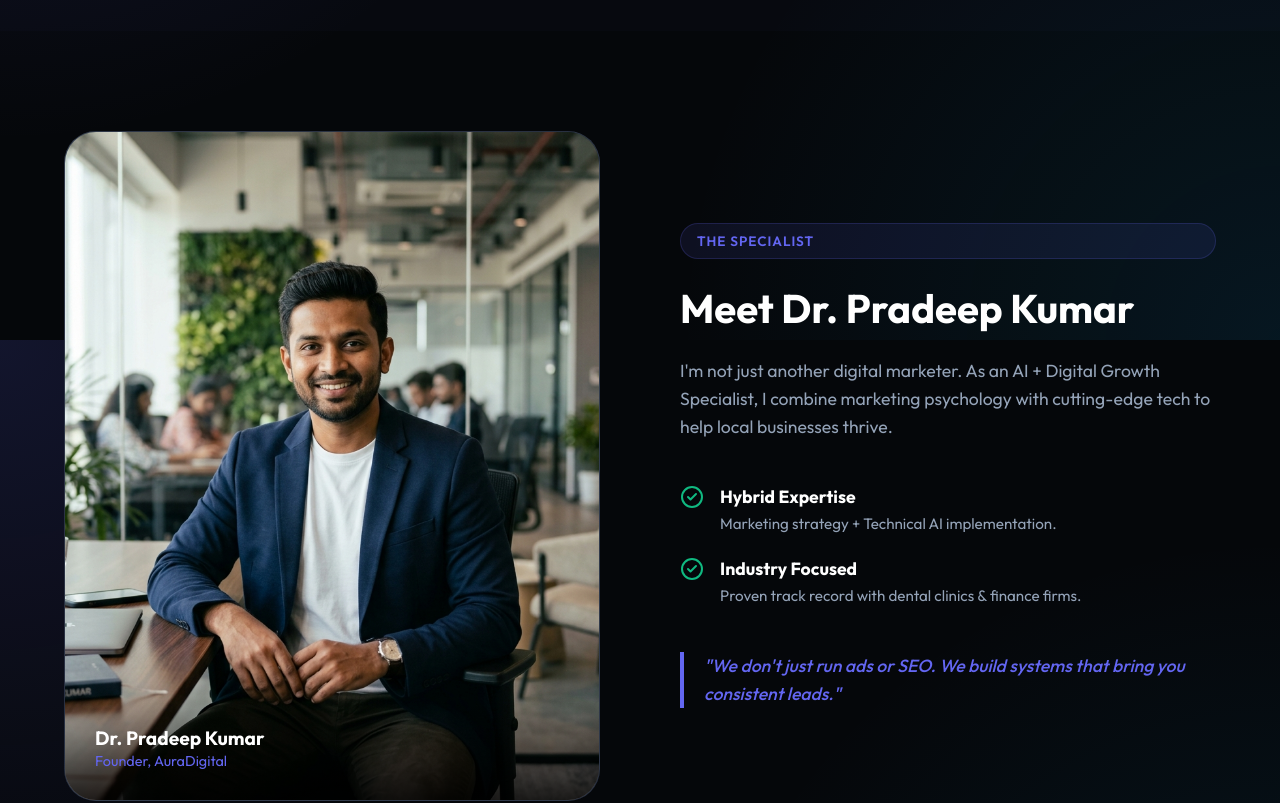
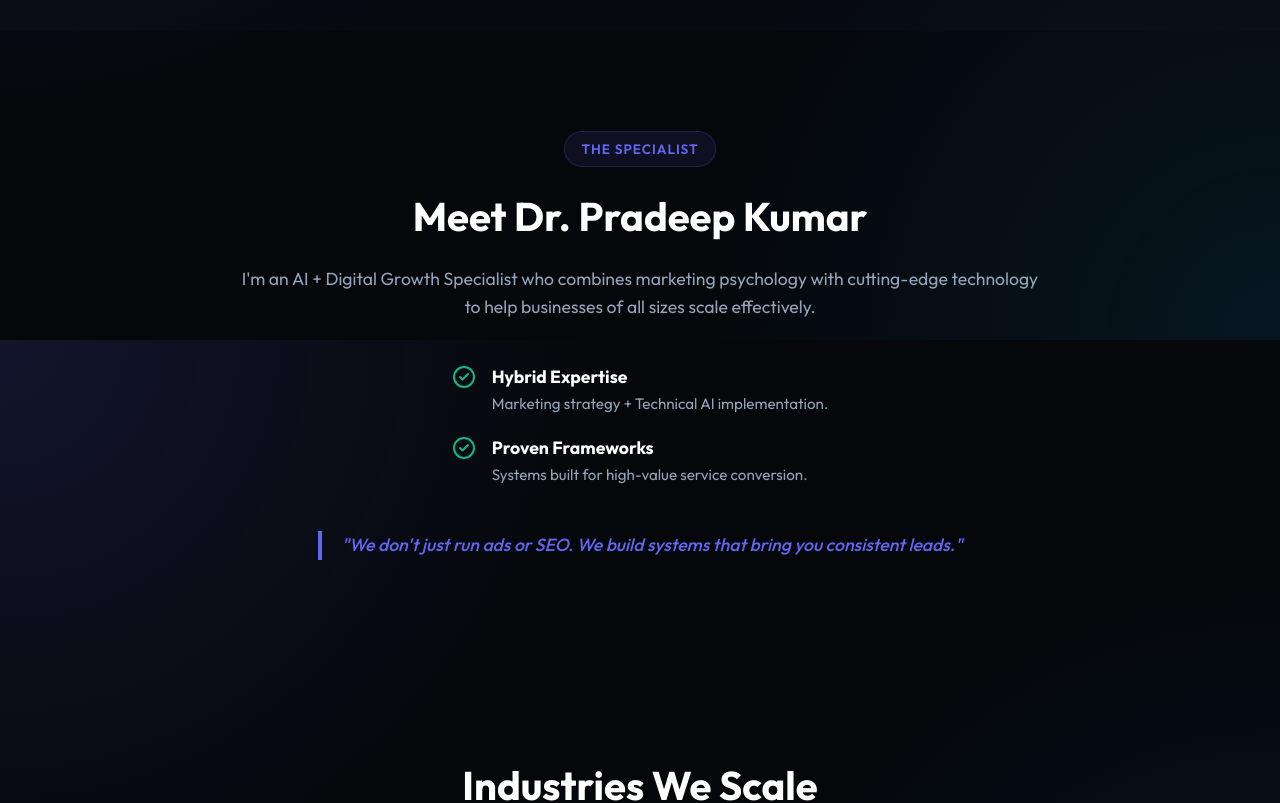
Before and after one commit to BitmAura/AuradigitalMarketing, a Next.js app: page / in a window 1280 px wide. Shown: the part 2860-3663 px from the top of the page. Built offline with nearby package versions, Linux system fonts and the light colour scheme.

Commit message:
Fix: Remove profile photo, improve accessibility, and cross-browser CSS support

```diff
--- a/src/app/globals.css
+++ b/src/app/globals.css
@@ -50,15 +50,15 @@ a {
 /* Glassmorphism Utilities */
 .glass {
   background: var(--glass-bg);
+  -webkit-backdrop-filter: blur(12px);
   backdrop-filter: blur(12px);
-  -webkit-backdrop-filter: blur(12px);
   border: 1px solid var(--glass-border);
 }
 
 .glass-card {
   background: var(--card-bg);
+  -webkit-backdrop-filter: blur(16px);
   backdrop-filter: blur(16px);
-  -webkit-backdrop-filter: blur(16px);
   border: 1px solid var(--card-border);
   border-radius: 24px;
   transition: all 0.3s cubic-bezier(0.4, 0, 0.2, 1);
--- a/src/app/page.module.css
+++ b/src/app/page.module.css
@@ -43,6 +43,7 @@
 .heroContent h1 span {
   background: linear-gradient(135deg, #fff, var(--primary));
   -webkit-background-clip: text;
+  background-clip: text;
   -webkit-text-fill-color: transparent;
 }
 
@@ -222,62 +223,14 @@
 }
 
 /* About Section */
-.aboutGrid {
-  display: grid;
-  grid-template-columns: 1fr 1fr;
-  gap: 80px;
-  align-items: center;
-}
-
-.aboutImage {
-  position: relative;
-}
-
-.imageContainer {
-  width: 100%;
-  aspect-ratio: 4/5;
-  background: linear-gradient(135deg, #1e293b, #0f172a);
-  border-radius: 32px;
-  border: 1px solid rgba(255, 255, 255, 0.1);
-  overflow: hidden;
-  position: relative;
-}
-
-.profileImage {
-  width: 100%;
-  height: 100%;
-  object-fit: cover;
-  transition: transform 0.5s ease;
-}
-
-.imageContainer:hover .profileImage {
-  transform: scale(1.05);
-}
-
-.placeholderOverlay {
-  position: absolute;
-  bottom: 0;
-  left: 0;
-  right: 0;
-  padding: 30px;
-  background: linear-gradient(transparent, rgba(0,0,0,0.8));
-}
-
-.placeholderOverlay p {
-  color: #fff;
-  font-weight: 700;
-  font-size: 1.2rem;
-}
-
-.placeholderOverlay span {
-  color: var(--primary);
-  font-size: 0.9rem;
-}
-
 .aboutContent {
   display: flex;
   flex-direction: column;
   gap: 24px;
+  max-width: 800px;
+  margin: 0 auto;
+  text-align: center;
+  align-items: center;
 }
 
 .aboutContent h2 {
@@ -297,6 +250,7 @@
   flex-direction: column;
   gap: 20px;
   margin: 20px 0;
+  text-align: left;
 }
 
 .aboutFeature {
--- a/src/app/page.tsx
+++ b/src/app/page.tsx
@@ -168,26 +168,12 @@ const Home = () => {
       {/* About Section */}
       <section id="about" className={styles.about}>
         <div className="container">
-          <div className={styles.aboutGrid}>
-            <div className={styles.aboutImage}>
-              <div className={styles.imageContainer}>
-                <img
-                  src="/profile.png"
-                  alt="Dr. Pradeep Kumar"
-                  className={styles.profileImage}
-                />
-                <div className={styles.placeholderOverlay}>
-                  <p>Dr. Pradeep Kumar</p>
-                  <span>Founder, AuraDigital</span>
-                </div>
-              </div>
-            </div>
           <div className={styles.aboutContent}>
             <div className={styles.badge}>The Specialist</div>
             <h2>Meet Dr. Pradeep Kumar</h2>
             <p>
-                I'm not just another digital marketer. As an AI + Digital Growth Specialist,
-                I combine marketing psychology with cutting-edge tech to help local businesses thrive.
+              I'm an AI + Digital Growth Specialist who combines marketing psychology
+              with cutting-edge technology to help businesses of all sizes scale effectively.
             </p>
             <div className={styles.aboutFeatures}>
               <div className={styles.aboutFeature}>
@@ -200,15 +186,14 @@ const Home = () => {
               <div className={styles.aboutFeature}>
                 <CheckCircle2 className={styles.checkIcon} />
                 <div>
-                    <h4>Industry Focused</h4>
-                    <p>Proven track record with dental clinics & finance firms.</p>
+                  <h4>Proven Frameworks</h4>
+                  <p>Systems built for high-value service conversion.</p>
                 </div>
               </div>
             </div>
             <p className={styles.quote}>
               "We don't just run ads or SEO. We build systems that bring you consistent leads."
             </p>
-            </div>
           </div>
         </div>
       </section>
@@ -270,8 +255,8 @@ const Home = () => {
                 <input type="tel" placeholder="Your Phone Number" />
               </div>
               <div className={styles.formGroup}>
-                <label>Business Type</label>
-                <select>
+                <label htmlFor="business-type">Business Type</label>
+                <select id="business-type">
                   <option>Clinic / Medical</option>
                   <option>Finance</option>
                   <option>Salon / Bakery</option>
--- a/src/components/Navbar.module.css
+++ b/src/components/Navbar.module.css
@@ -11,6 +11,7 @@
 .scrolled {
   padding: 12px 0;
   background: rgba(5, 7, 10, 0.8);
+  -webkit-backdrop-filter: blur(12px);
   backdrop-filter: blur(12px);
   border-bottom: 1px solid rgba(255, 255, 255, 0.08);
 }
```
Lines whose indentation alone changed are shown as unchanged.
